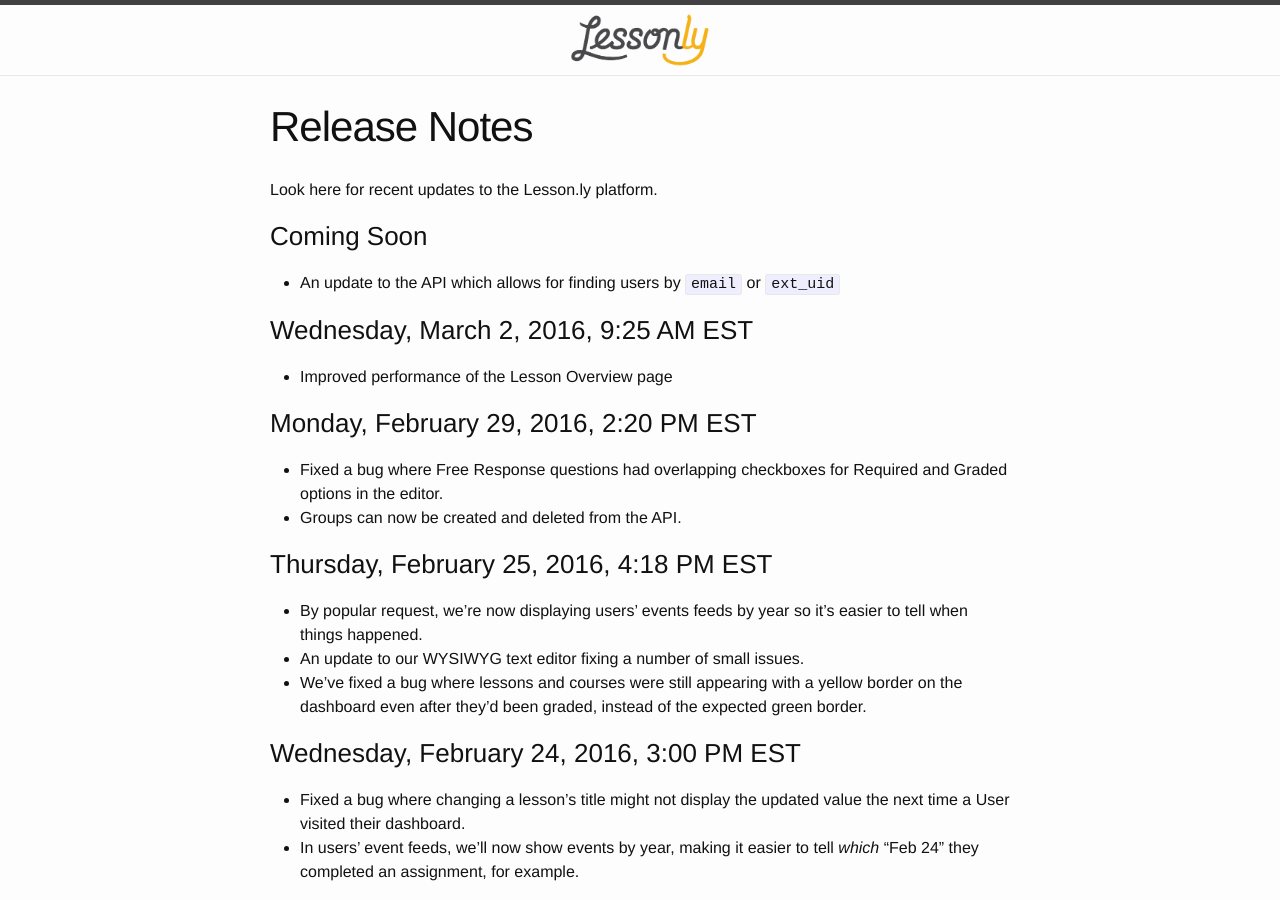
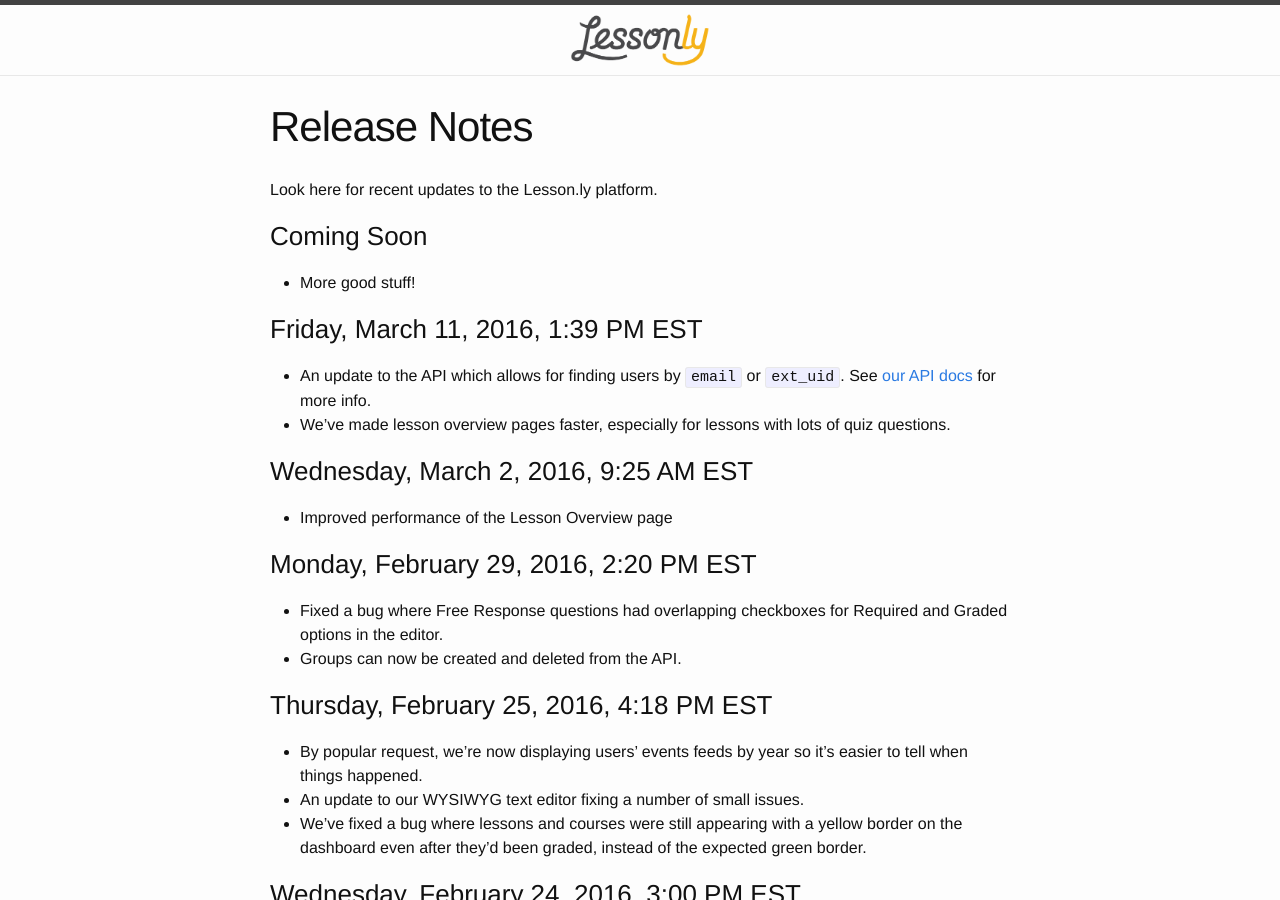
Before and after one commit to isabella232/lessonly.github.io, a Jekyll site: the page built from release-notes.md, in a window 1280 px wide and 900 px high. Built offline with Jekyll 4.4.1, drawn with Linux system fonts in a browser that asks for light colours.

Commit message:
Update release notes

```diff
--- a/release-notes.md
+++ b/release-notes.md
@@ -8,7 +8,12 @@
 
 ### Coming Soon
 
-- An update to the API which allows for finding users by `email` or `ext_uid`
+- More good stuff!
+
+### Friday, March 11, 2016, 1:39 PM EST
+
+- An update to the API which allows for finding users by `email` or `ext_uid`. See [our API docs](http://docs.lesson.ly/#list-users) for more info.
+- We’ve made lesson overview pages faster, especially for lessons with lots of quiz questions.
 
 ### Wednesday, March 2, 2016, 9:25 AM EST
 
```
